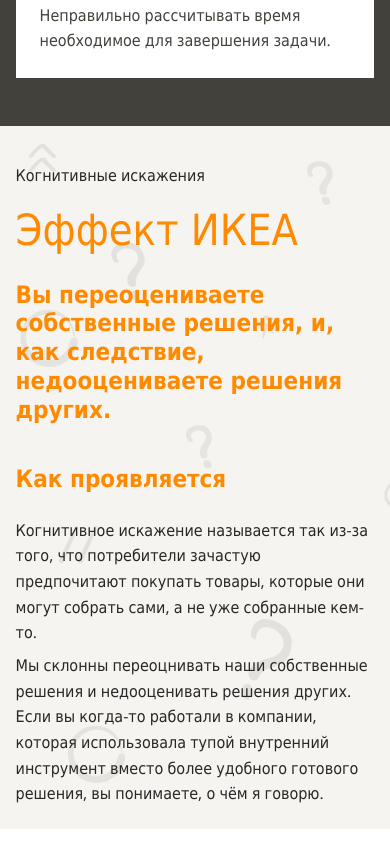
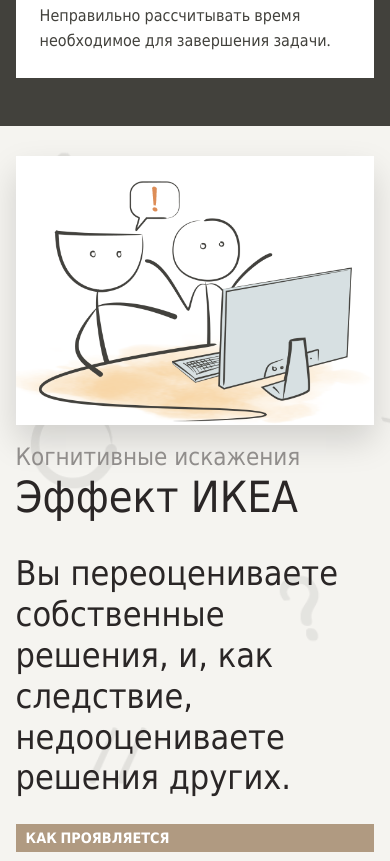
Before and after one commit to ikovalenkoby/layout-designer-project-lvl1, a website: page src/index.html in a window 390 px wide. Shown: the part 3143-4004 px from the top of the page. Drawn offline with nearby package versions, Linux system fonts and the light colour scheme; a web font is replaced by a local one.

Commit message:
Шаг6: завершены стили для секции эффект Икеа. Добавлен адаптив

```diff
--- a/src/index.html
+++ b/src/index.html
@@ -107,13 +107,15 @@
   <section class="background" id="ikea-effect">
     <div class="container">
       <div class="grid-2col">
-        <div></div>
         <div>
-          <p>
+          <img class="section-image" src="images/1.png" alt="Эффект ИКЕА" height="434">
+        </div>
+        <div>
+          <p class="main-theme mb-0">
             Когнитивные искажения
           </p>
-          <h2>Эффект ИКЕА</h2>
-          <h3>Вы переоцениваете собственные решения, и, как следствие, недооцениваете решения других.</h3>
+          <h2 class="black-color mb-30">Эффект ИКЕА</h2>
+          <p class="section-description">Вы переоцениваете собственные решения, и, как следствие, недооцениваете решения других.</p>
         </div>
       </div>
       <h3 class="section-title">Как проявляется</h3>
--- a/src/styles/style.css
+++ b/src/styles/style.css
@@ -48,6 +48,20 @@
 h3 {
   font-size: 34px;
   color: var(--orange);
+}
+
+.main-theme {
+  font-family: Neucha, Tahoma, sans-serif;
+  font-size: 24px;
+  line-height: 1.2em;
+  color: var(--dark-brown-transparent);
+}
+
+.section-description {
+  font-family: Neucha, Tahoma, sans-serif;
+  font-size: 34px;
+  line-height: 1.2em;
+  color: var(--dark-brown);
 }
 
 .text-center {
@@ -197,6 +211,22 @@
   color: var(--brown);
 }
 
+.section-image {
+  vertical-align: middle;
+  box-shadow: 0 16px 32px rgba(0, 0, 0, 0.15);
+}
+
+.section-title {
+  padding: 5px 10px;
+  margin-top: 100px;
+  margin-bottom: 20px;
+  font-size: 0.9rem;
+  font-family: inherit;
+  text-transform: uppercase;
+  color: var(--white);
+  background-color: var(--middle-brown);
+}
+
 .pb-0 {
   padding-bottom: 0 !important;
 }
@@ -239,7 +269,17 @@
   .grid-3col {
     display: grid;
     grid-template-columns: repeat(2, 1fr);
-    /*gap: 2.7%;*/
+  }
+
+  .section-title {
+    margin-top: 10px;
+  }
+}
+
+@media (max-width: 850px) {
+  .section-image {
+    width: 100%;
+    height: inherit;
   }
 }
 
@@ -253,7 +293,10 @@
   .grid-3col {
     display: grid;
     grid-template-columns: repeat(1, 1fr);
-    /*gap: 2.7%;*/
+  }
+
+  .section-image {
+    width: 100%;
   }
 
   h1 {
```
